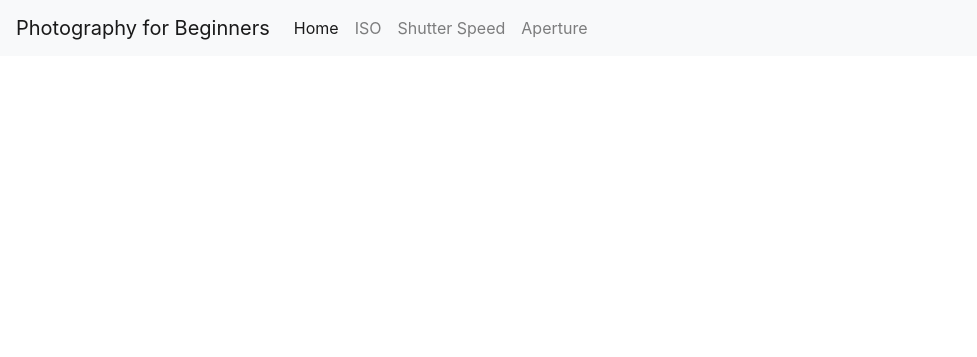
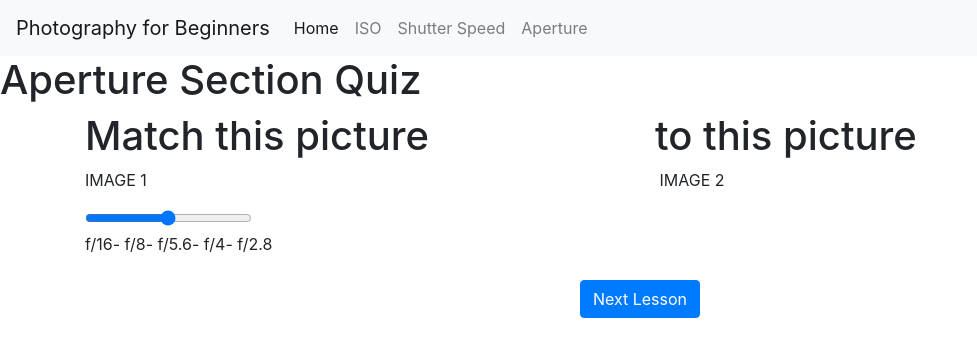
Before and after one commit to YYwang14/UI-Technical-Prototype, a Flask app: page /aperture_quiz in a window 1280 px wide. Shown: the top 357 px of the page, without its empty margins (0-977 px from the left). Run offline with Flask 3, Linux system fonts and the light colour scheme; some libraries are stand-ins or nearby versions.

Commit message:
Update aperture_quiz.html

```diff
--- a/templates/aperture_quiz.html
+++ b/templates/aperture_quiz.html
@@ -1 +1,38 @@
 {% extends "layout.html" %}
+{% block title %}Aperture Quiz{% endblock %}
+
+{% block content %}
+<link rel="stylesheet" href="main.css" >
+<script src="script.js"></script>
+<h1>Aperture Section Quiz</h1>
+<div class="container">
+    <div class="row">
+        <!-- Image being matched on the left -->
+        <div class="col-md-6">
+            <h1>Match this picture</h1>
+            <p> IMAGE 1</p>
+        </div>
+
+        <!-- Image to match on the right -->
+        <div class="col-md-6">
+            <h1>to this picture</h1>
+            <img src> IMAGE 2
+        </div>
+    </div>
+
+    <div class="slider-container">
+        <input type="range" min="0" max="4" step="1" class="slider" id="myRange" style="width: 15%;">
+        <!-- Display the values below the slider -->
+        <div class="slider-values">
+            <span>f/16-</span>
+            <span>f/8-</span>
+            <span>f/5.6-</span>
+            <span>f/4-</span>
+            <span>f/2.8</span>
+        </div>
+    </div>
+    <div class="text-center mt-4">
+        <a href="{{ url_for('aperture_2') }}" class="btn btn-primary">Next Lesson</a>
+    </div>
+</div>
+{% endblock %}
```
